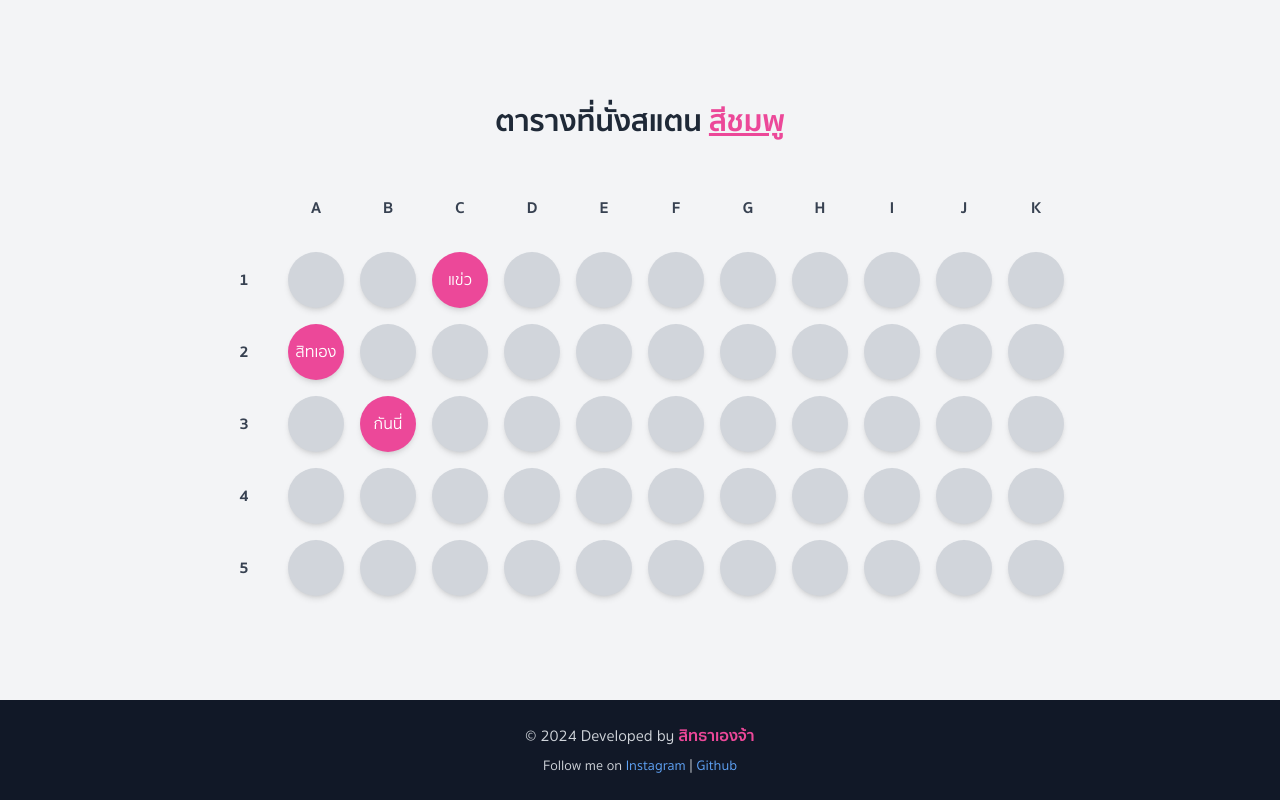
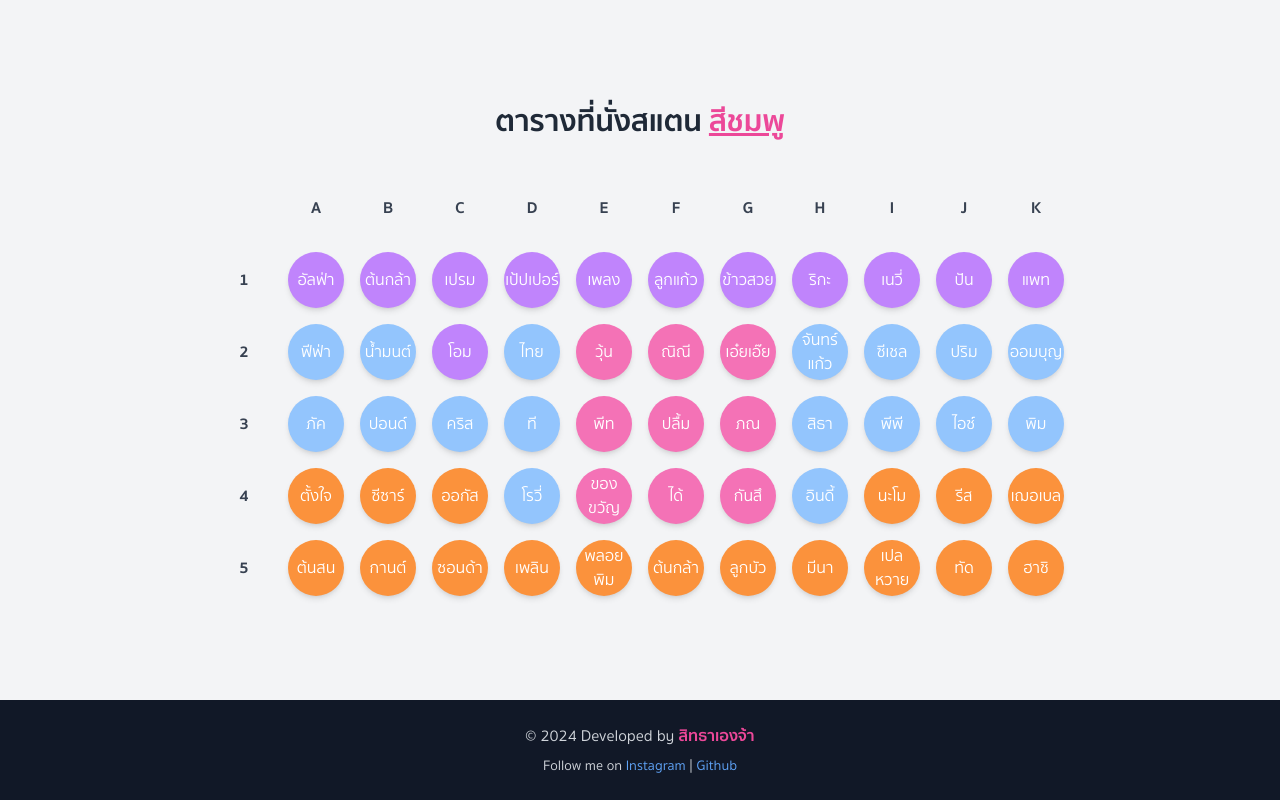
Before and after one commit to Theerat22/pink, a Next.js app: page /seat in a window 1280 px wide. Built offline with nearby package versions, Linux system fonts and the light colour scheme.

Commit message:
update predict seat

```diff
--- a/app/components/SeatingTable.tsx
+++ b/app/components/SeatingTable.tsx
@@ -5,6 +5,7 @@ interface Person {
   id: number;
   name: string;
   seat: string;
+  grade: number; // Added grade property
 }
 
 interface SeatingTableProps {
@@ -15,33 +16,58 @@ const SeatingTable: React.FC<SeatingTableProps> = ({ data }) => {
   const rows = ["A", "B", "C", "D", "E", "F", "G", "H", "I", "J", "K"];
   const columns = [1, 2, 3, 4, 5];
 
-  const [seatMap, setSeatMap] = useState<Map<string, string>>(
-    new Map(data.map((person) => [person.seat, person.name]))
+  const [seatMap, setSeatMap] = useState<Map<string, Person>>(
+    new Map(data.map((person) => [person.seat, person]))
   );
   const [isModalOpen, setIsModalOpen] = useState(false);
   const [selectedSeat, setSelectedSeat] = useState<string | null>(null);
   const [inputName, setInputName] = useState<string>("");
+  const [selectedGrade, setSelectedGrade] = useState<number | null>(null);
 
   const handleSeatClick = (seat: string) => {
+    const person = seatMap.get(seat);
     setSelectedSeat(seat);
-    setInputName(seatMap.get(seat) || "");
+    setInputName(person?.name || "");
+    setSelectedGrade(person?.grade || null);
     setIsModalOpen(true);
   };
 
   const handleSave = () => {
     if (selectedSeat) {
       const updatedMap = new Map(seatMap);
-      updatedMap.set(selectedSeat, inputName);
+      updatedMap.set(selectedSeat, {
+        id: updatedMap.get(selectedSeat)?.id || Date.now(),
+        name: inputName,
+        seat: selectedSeat,
+        grade: selectedGrade || 0,
+      });
       setSeatMap(updatedMap);
     }
     setIsModalOpen(false);
+  };
+
+  const getGradeClass = (grade: number) => {
+    switch (grade) {
+      case 1:
+        return "bg-orange-400";
+      case 2:
+        return "bg-blue-300";
+      case 3:
+        return "bg-purple-400";
+      case 4:
+        return "bg-pink-400";
+      case 5:
+        return "bg-pink-600";
+      default:
+        return "bg-gray-300"; // Default color for empty seats
+    }
   };
 
   return (
     <div className="flex flex-col items-center p-4 space-y-4 overflow-x-auto">
       {/* Display column headers */}
       <div className="flex gap-x-4">
-        <div className="w-10 h-10 sm:w-12 sm:h-12 md:w-14 md:h-14 flex justify-center items-center font-bold text-gray-700"></div> {/* Empty space */}
+        <div className="w-10 h-10 sm:w-12 sm:h-12 md:w-14 md:h-14 flex justify-center items-center font-bold text-gray-700"></div>
         {rows.map((row) => (
           <div
             key={row}
@@ -55,14 +81,14 @@ const SeatingTable: React.FC<SeatingTableProps> = ({ data }) => {
       {/* Display seating rows */}
       {columns.map((col) => (
         <div key={col} className="flex items-center gap-x-4">
-          {/* Display column number */}
           <div className="w-10 h-10 sm:w-12 sm:h-12 md:w-14 md:h-14 flex justify-center items-center font-bold text-gray-700">
             {col}
           </div>
-          {/* Display seats */}
           {rows.map((row) => {
             const seat = `${row}${col}`;
-            const personName = seatMap.get(seat) || "ว่าง";
+            const person = seatMap.get(seat);
+            const personName = person?.name || "ว่าง";
+            const personGrade = person?.grade || 0;
 
             return (
               <div
@@ -70,7 +96,9 @@ const SeatingTable: React.FC<SeatingTableProps> = ({ data }) => {
                 onClick={() => handleSeatClick(seat)}
                 className={`relative group flex justify-center items-center w-10 h-10 sm:w-12 sm:h-12 md:w-14 md:h-14 rounded-full text-center text-sm sm:text-base font-medium shadow-md cursor-pointer ${
                   personName !== "ว่าง"
-                    ? "bg-pink-500 text-white font-bold hover:bg-pink-600"
+                    ? `${getGradeClass(personGrade)} text-white font-bold hover:${
+                        getGradeClass(personGrade).replace("400", "500")
+                      }`
                     : "bg-gray-300 text-gray-800"
                 }`}
               >
@@ -89,7 +117,7 @@ const SeatingTable: React.FC<SeatingTableProps> = ({ data }) => {
       {isModalOpen && (
         <div className="fixed inset-0 flex items-center justify-center bg-black bg-opacity-50 z-50">
           <div className="bg-white p-6 rounded-lg shadow-lg w-80">
-            <h2 className="text-lg font-bold mb-4 text-pink-500">Update Seat Information</h2>
+            <h2 className="text-lg font-bold mb-4 text-pink-500">อัปเดตที่นั่ง</h2>
             <div className="mb-4">
               <label className="block text-sm font-medium text-gray-700 mb-2">
                 Seat Number
@@ -98,7 +126,7 @@ const SeatingTable: React.FC<SeatingTableProps> = ({ data }) => {
                 type="text"
                 value={selectedSeat || ""}
                 disabled
-                className="w-full px-3 py-2 border rounded-md bg-gray-100 cursor-not-allowed"
+                className="w-full px-3 py-2 border font-bold text-pink-500 rounded-md bg-gray-100 cursor-not-allowed"
               />
             </div>
             <div className="mb-4">
@@ -109,7 +137,18 @@ const SeatingTable: React.FC<SeatingTableProps> = ({ data }) => {
                 type="text"
                 value={inputName}
                 onChange={(e) => setInputName(e.target.value)}
-                className="w-full px-3 py-2 border rounded-md"
+                className="w-full px-3 py-2 border rounded-md text-black"
+              />
+            </div>
+            <div className="mb-4">
+              <label className="block text-sm font-medium text-gray-700 mb-2">
+                Grade
+              </label>
+              <input
+                type="number"
+                value={selectedGrade || ""}
+                onChange={(e) => setSelectedGrade(Number(e.target.value))}
+                className="w-full px-3 py-2 border rounded-md text-black"
               />
             </div>
             <div className="flex justify-end space-x-2">
--- a/app/layout.tsx
+++ b/app/layout.tsx
@@ -15,7 +15,7 @@ const geistMono = localFont({
 
 export const metadata: Metadata = {
   title: "CD Pink 2024",
-  description: "เว็ปไซต์นี้ใช้ในการดูนักกีฬาสีชมพู 2024",
+  description: "เว็ปไซต์นี้ใช้ในการดูรายชื่อนักกีฬา และประชาสัมพันธ์สีชมพู 2024 ",
 };
 
 export default function RootLayout({
--- a/app/seat/page.tsx
+++ b/app/seat/page.tsx
@@ -3,9 +3,64 @@ import SeatingTable from "@/app/components/SeatingTable";
 import Footer from "../components/Footer";
 const HomePage = () => {
   const data = [
-    { id: 1, name: "สิทเอง", seat: "A2" },
-    { id: 2, name: "กันนี่", seat: "B3" },
-    { id: 3, name: "แข่ว", seat: "C1" },
+    // { id: 1, name: "สิทเอง", seat: "0" },
+    // { id: 2, name: "กันนี่", seat: "B3" },
+    // { id: 3, name: "แข่ว", seat: "C1" },
+    { id: 1, name: "อัลฟ่า", seat: "A1", grade : 3 },
+    { id: 2, name: "ต้นกล้า", seat: "B1" , grade : 3 },
+    { id: 3, name: "เปรม", seat: "C1", grade : 3  },
+    { id: 4, name: "เป้ปเปอร์", seat: "D1", grade : 3  },
+    { id: 5, name: "เพลง", seat: "E1", grade : 3  },
+    { id: 6, name: "ลูกแก้ว", seat: "F1", grade : 3  },
+    { id: 7, name: "ข้าวสวย", seat: "G1", grade : 3  },
+    { id: 8, name: "ริกะ", seat: "H1", grade : 3  },
+    { id: 9, name: "เนวี่", seat: "I1", grade : 3  },
+    { id: 10, name: "ปัน", seat: "J1", grade : 3  },
+    { id: 11, name: "แพท", seat: "K1", grade : 3  },
+    { id: 12, name: "ฟีฟ่า", seat: "A2", grade : 2  },
+    { id: 13, name: "น้ำมนต์", seat: "B2", grade : 2 },
+    { id: 14, name: "โอม", seat: "C2", grade : 3  },
+    { id: 15, name: "ไทย", seat: "D2", grade : 2  },
+    { id: 16, name: "วุ้น", seat: "E2", grade : 4  },
+    { id: 17, name: "ณิณี", seat: "F2", grade : 4  },
+    { id: 18, name: "เอ๋ยเอ๊ย", seat: "G2", grade : 4 },
+    { id: 19, name: "จันทร์แก้ว", seat: "H2", grade : 2  },
+    { id: 20, name: "ซีเชล", seat: "I2", grade : 2 },
+    { id: 21, name: "ปริม", seat: "J2", grade : 2  },
+    { id: 22, name: "ออมบุญ", seat: "K2", grade : 2  },
+    { id: 23, name: "ภัค", seat: "A3", grade : 2  },
+    { id: 24, name: "ปอนด์", seat: "B3", grade : 2  },
+    { id: 25, name: "คริส", seat: "C3" , grade : 2 },
+    { id: 26, name: "ที", seat: "D3", grade : 2  },
+    { id: 27, name: "พีท", seat: "E3", grade : 4  },
+    { id: 28, name: "ปลื้ม", seat: "F3", grade : 4  },
+    { id: 29, name: "ภณ", seat: "G3", grade : 4  },
+    { id: 30, name: "สิธา", seat: "H3", grade : 2  },
+    { id: 31, name: "พีพี", seat: "I3", grade : 2 },
+    { id: 32, name: "ไอซ์", seat: "J3", grade : 2  },
+    { id: 33, name: "พิม", seat: "K3", grade : 2 },
+    { id: 34, name: "ตั้งใจ", seat: "A4", grade : 1  },
+    { id: 35, name: "ซีซาร์", seat: "B4", grade : 1  },
+    { id: 36, name: "ออกัส", seat: "C4", grade : 1  },
+    { id: 37, name: "โรวี่", seat: "D4", grade : 2  },
+    { id: 38, name: "ของขวัญ", seat: "E4", grade : 4 },
+    { id: 39, name: "ได้", seat: "F4", grade : 4  },
+    { id: 40, name: "กันสึ", seat: "G4", grade : 4  },
+    { id: 41, name: "อินดี้", seat: "H4", grade : 2  },
+    { id: 42, name: "นะโม", seat: "I4", grade : 1  },
+    { id: 43, name: "รีส", seat: "J4", grade : 1  },
+    { id: 44, name: "เฌอเบล", seat: "K4", grade : 1  },
+    { id: 45, name: "ต้นสน", seat: "A5", grade : 1 },
+    { id: 46, name: "กานต์", seat: "B5", grade : 1  },
+    { id: 47, name: "ซอนด้า", seat: "C5", grade : 1  },
+    { id: 48, name: "เพลิน", seat: "D5", grade : 1  },
+    { id: 49, name: "พลอยพิม", seat: "E5", grade : 1  },
+    { id: 50, name: "ต้นกล้า", seat: "F5", grade : 1  },
+    { id: 51, name: "ลูกบัว", seat: "G5", grade : 1  },
+    { id: 52, name: "มีนา", seat: "H5", grade : 1  },
+    { id: 53, name: "เปลหวาย", seat: "I5", grade : 1 },
+    { id: 54, name: "ทัด", seat: "J5", grade : 1  },
+    { id: 55, name: "ฮาชิ", seat: "K5", grade : 1  }
   ];
 
   return (
```
